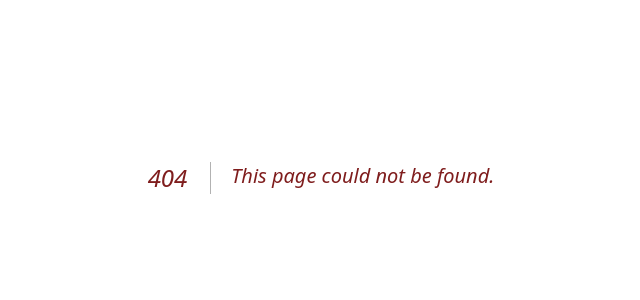
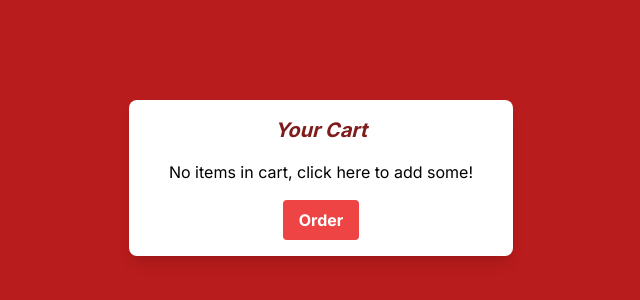
Before and after one commit to yamisagi/next-food-app, a Next.js app: page /cart in a window 1280 px wide. Before the commit this address had no page. Shown: the part 222-522 px from the top of the page, without its empty margins (319-959 px from the left). Built offline with nearby package versions, Linux system fonts and the light colour scheme.

Commit message:
feat: Create Order Context & Implement

```diff
--- /dev/null
+++ b/src/app/cart/page.jsx
@@ -0,0 +1,64 @@
+'use client';
+
+import Button from '@/components/UI/Button';
+import React, { useContext } from 'react';
+import { useRouter } from 'next/navigation';
+import OrderContext from '@/context/orderContext';
+import Link from 'next/link';
+
+const Cart = () => {
+  const router = useRouter();
+  const { order, total, resetOrder } = useContext(OrderContext);
+
+  return (
+    <div className='flex flex-col min-h-screen justify-center items-center w-full'>
+      <div className='bg-white p-4 rounded-lg shadow-lg w-96'>
+        <h2 className='text-2xl text-center font-bold mb-4'>Your Cart</h2>
+        <ul>
+          {order.length === 0 && (
+            <li className='flex justify-center items-center mb-2'>
+              <div className='flex items-center'>
+                <Link href='/'>
+                  <p>No items in cart, click here to add some!</p>
+                </Link>
+              </div>
+            </li>
+          )}
+          {order.map((item) => {
+            return (
+              <li
+                key={item.id}
+                className='flex justify-between items-center mb-2'
+              >
+                <div className='flex items-center'>
+                  <span>{item.name}</span>
+                </div>
+                <div>
+                  <span>{item.quantity}</span>
+                </div>
+              </li>
+            );
+          })}
+        </ul>
+        {order.length > 0 && (
+          <div className='flex justify-between items-center mt-4'>
+            <span className='font-bold'>Total:</span>
+            <span>${total.toFixed(2)}</span>
+          </div>
+        )}
+        <div className='flex justify-center items-center w-full mt-4'>
+          <Button
+            title='Order'
+            className='w-full mt-4'
+            onClick={() => {
+              router.push('/');
+              resetOrder();
+            }}
+          />
+        </div>
+      </div>
+    </div>
+  );
+};
+
+export default Cart;
--- a/src/app/layout.js
+++ b/src/app/layout.js
@@ -1,17 +1,23 @@
-import { Inter } from 'next/font/google'
-import './globals.css'
+import { Inter } from 'next/font/google';
+import './globals.css';
+import { OrderProvider } from '@/context/orderContext';
 
-const inter = Inter({ subsets: ['latin'] })
+const inter = Inter({ subsets: ['latin'] });
 
 export const metadata = {
   title: 'Food Order',
   description: 'Generated by create next app',
-}
+};
 
 export default function RootLayout({ children }) {
   return (
-    <html lang="en">
-      <body className={inter.className}>{children}</body>
+    <html lang='en'>
+      <body className={inter.className}>
+        <OrderProvider>
+          <div id='modal'></div>
+          {children}
+        </OrderProvider>
+      </body>
     </html>
-  )
+  );
 }
--- a/src/app/page.js
+++ b/src/app/page.js
@@ -2,6 +2,7 @@ import React from 'react';
 import Header from '@/components/Layout/Header';
 import Summary from '@/components/Meals/Summary';
 import Available from '@/components/Meals/Available';
+
 
 const Home = () => {
   return (
--- a/src/components/Layout/Header.jsx
+++ b/src/components/Layout/Header.jsx
@@ -1,13 +1,17 @@
 import React from 'react';
 import CartButton from '../UI/CartButton';
 import Wave from '../UI/Wave';
+import Link from 'next/link';
 
-const Header = ({}) => {
+
+const Header = () => {
   return (
     <>
       <header className='header-container'>
         <h1>Next Food</h1>
-        <CartButton title='Your cart' />
+        <Link href='/cart'>
+          <CartButton title='Your cart'/>
+        </Link>
       </header>
       <div className='food-img bg-food-image'>
         <Wave />
--- a/src/components/Meals/Available.jsx
+++ b/src/components/Meals/Available.jsx
@@ -2,21 +2,16 @@
 import React from 'react';
 import { DUMMY_MEALS } from '@/constants/strings';
 import MealItem from './MealItem';
-import OrderModal from '../UI/OrderModal';
-import OrderForm from './OrderForm';
+
 
 const Available = () => {
-  const [modalIsOpen, setModalIsOpen] = React.useState(false);
   return (
     <section>
       <ul className='grid flex-wrap grid-cols-1 sm:grid-cols-2 md:grid-cols-2 lg:grid-cols-3 xl:grid-cols-4 justify-center items-center mt-12 gap-1 gap-x-1'>
         {DUMMY_MEALS.map((meal) => (
-          <MealItem key={meal.id} meal={meal} setModalIsOpen={setModalIsOpen} />
+          <MealItem key={meal.id} meal={meal} />
         ))}
       </ul>
-      <OrderModal isOpen={modalIsOpen} setIsOpen={setModalIsOpen}>
-        <OrderForm setModalIsOpen={setModalIsOpen} />
-      </OrderModal>
     </section>
   );
 };
--- a/src/components/Meals/MealItem.jsx
+++ b/src/components/Meals/MealItem.jsx
@@ -1,9 +1,12 @@
 'use client';
-import React from 'react';
-import Card from '../UI/Card';
-import Button from '../UI/Button';
-
-const MealItem = ({ meal, setModalIsOpen }) => {
+import React, { useContext } from 'react';
+import Card from '@/components/UI/Card';
+import Button from '@/components/UI/Button';
+import OrderContext from '@/context/orderContext';
+import OrderModal from '../UI/OrderModal';
+import OrderForm from './OrderForm';
+const MealItem = ({ meal }) => {
+  const [modalIsOpen, setModalIsOpen] = React.useState(false);
   return (
     <Card key={meal.id}>
       <li key={meal.id} className='list-item'>
@@ -14,6 +17,9 @@ const MealItem = ({ meal, setModalIsOpen }) => {
           <Button title='Add to Cart' onClick={() => setModalIsOpen(true)} />
         </div>
       </li>
+      <OrderModal isOpen={modalIsOpen} setIsOpen={setModalIsOpen}>
+        <OrderForm setModalIsOpen={setModalIsOpen} meal={meal} />
+      </OrderModal>
     </Card>
   );
 };
--- a/src/components/Meals/OrderForm.jsx
+++ b/src/components/Meals/OrderForm.jsx
@@ -1,10 +1,23 @@
-import React from 'react';
+import React, { useContext } from 'react';
 import Button from '../UI/Button';
 import Input from '../UI/Input';
+import OrderContext from '@/context/orderContext';
 
-const OrderForm = ({ setModalIsOpen }) => {
+const OrderForm = ({ setModalIsOpen, meal }) => {
+  const { addOrder, order } = useContext(OrderContext);
+  console.log(order);
+
   const handleFormSubmit = (e) => {
     e.preventDefault();
+    const amount = e.target.amount.value;
+    const order = {
+      id: meal.id,
+      name: meal.name,
+      price: meal.price,
+      quantity: Number(amount),
+    };
+    addOrder(order);
+    setModalIsOpen(false);
   };
   return (
     <div>
@@ -13,6 +26,7 @@ const OrderForm = ({ setModalIsOpen }) => {
           bg-cream/80 rounded-lg shadow-lg p-6 w-96 h-96'
         onSubmit={handleFormSubmit}
       >
+        <p className='text-2xl font-bold text-center mb-4'>{meal.name}</p>
         <Input
           input={{
             id: 'amount',
@@ -20,14 +34,13 @@ const OrderForm = ({ setModalIsOpen }) => {
             placeholder: 'How many?',
             label: 'Amount',
             min: '1',
+            defaultValue: '1',
           }}
         />
-        <Button
-          title='Add'
-          onClick={() => {
-            setModalIsOpen(false);
-          }}
-        />
+        <div className='flex justify-evenly items-center w-full mt-4'>
+          <Button title='Add' />
+          <Button title='Close' />
+        </div>
       </form>
     </div>
   );
--- a/src/components/UI/Button.jsx
+++ b/src/components/UI/Button.jsx
@@ -1,7 +1,7 @@
 'use client';
 import React from 'react';
 
-const Button = ({ title, onClick }) => {
+const Button = ({ title, onClick = () => {} }) => {
   return (
     <button className='button' onClick={() => onClick()}>
       {title}
--- a/src/components/UI/CartButton.jsx
+++ b/src/components/UI/CartButton.jsx
@@ -1,10 +1,16 @@
-import React from 'react';
+'use client';
+
+import React, { useContext } from 'react';
+import OrderContext from '@/context/orderContext';
 
 const CartButton = ({ title = 'Give me some name' }) => {
+  const { order } = useContext(OrderContext);
   return (
     <button className='button'>
       {title}
-      <span className='button__count'>5</span>
+      <span className='button__count'>
+        {order.length > 0 ? order.length : 0}
+      </span>
     </button>
   );
 };
--- a/src/components/UI/OrderModal.jsx
+++ b/src/components/UI/OrderModal.jsx
@@ -1,8 +1,18 @@
-import React from 'react';
+import React, { useEffect, useRef } from 'react';
+import ReactDOM from 'react-dom';
 
 const OrderModal = ({ isOpen, children, setIsOpen }) => {
+  const modalRootRef = useRef(null);
+
+  useEffect(() => {
+    if (document) {
+      modalRootRef.current = document.getElementById('modal');
+    }
+  }, []);
+
   return (
-    isOpen && (
+    isOpen &&
+    ReactDOM.createPortal(
       <div
         className='modal'
         aria-labelledby='modal-title'
@@ -13,8 +23,9 @@ const OrderModal = ({ isOpen, children, setIsOpen }) => {
           className='absolute inset-0 bg-black bg-opacity-50'
           onClick={() => setIsOpen(false)}
         />
-        <div className='relative  p-8'>{children}</div>
-      </div>
+        <div className='relative p-8'>{children}</div>
+      </div>,
+      modalRootRef.current
     )
   );
 };
--- /dev/null
+++ b/src/context/orderContext.jsx
@@ -0,0 +1,35 @@
+'use client';
+
+import React, { useState, useEffect } from 'react';
+
+const OrderContext = React.createContext();
+
+export const OrderProvider = ({ children }) => {
+  const [order, setOrder] = useState([]);
+  const [total, setTotal] = useState(0);
+
+  const addOrder = (order) => {
+    setOrder((prev) => [...prev, order]);
+    setTotal((prev) => prev + Number(order.price) * order.quantity);
+  };
+
+  useEffect(() => {
+    const total = order.reduce((acc, curr) => {
+      return acc + Number(curr.price) * curr.quantity;
+    }, 0);
+    setTotal(total);
+  }, [order]);
+
+  const resetOrder = () => {
+    setOrder([]);
+    setTotal(0);
+  };
+
+  return (
+    <OrderContext.Provider value={{ order, addOrder, total, resetOrder }}>
+      {children}
+    </OrderContext.Provider>
+  );
+};
+
+export default OrderContext;
```
Also changed, not shown: 1 other file (tests, documents, lock files or other folders).
